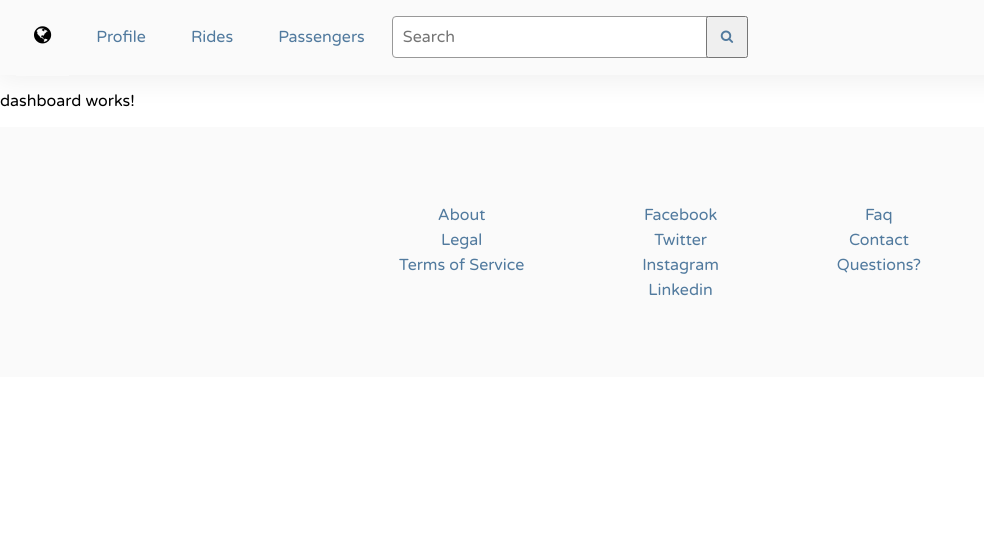
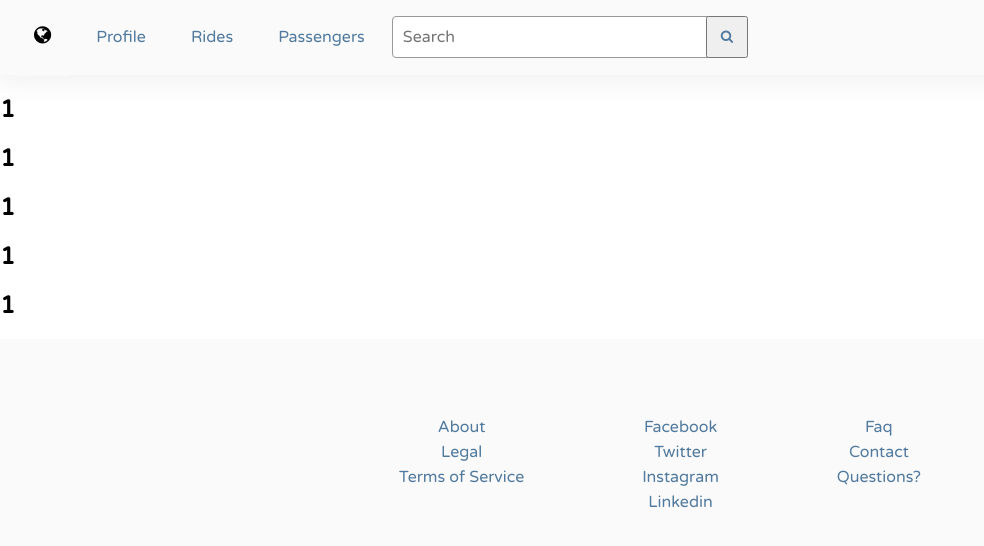
Before and after one commit to lukepfeiffer/gPool, an Angular app: page /dashboard in a window 1280 px wide. Shown: the top 546 px of the page, without its empty margins (0-984 px from the left). Built offline with nearby package versions, Linux system fonts and the light colour scheme.

Commit message:
Fix compile errors

```diff
--- a/src/app/dashboard/dashboard.component.html
+++ b/src/app/dashboard/dashboard.component.html
@@ -1,4 +1,7 @@
 <app-user-nav></app-user-nav>
-<p>
-  dashboard works!
-</p>
+
+<div class="rides">
+  <div *ngFor="let ride of rides" class="ride">
+    <h2> {{ride.id}}</h2>
+  </div>
+</div>
--- a/src/app/dashboard/dashboard.component.ts
+++ b/src/app/dashboard/dashboard.component.ts
@@ -1,11 +1,15 @@
 import { Component, OnInit } from '@angular/core';
+import { Ride } from "../ride";
+import { RIDES } from "../rides-list";
 
 @Component({
   selector: 'app-dashboard',
   templateUrl: './dashboard.component.html',
   styleUrls: ['./dashboard.component.scss']
 })
+
 export class DashboardComponent implements OnInit {
+  rides = RIDES;
 
   constructor() { }
 
--- /dev/null
+++ b/src/app/ride.ts
@@ -0,0 +1,10 @@
+export class Ride{
+  user_id: number;
+  id: number;
+  num_seats: number;
+  description: string;
+  from: string;
+  to: string;
+  date: string;
+  time: string;
+}
--- /dev/null
+++ b/src/app/rides-list.ts
@@ -0,0 +1,22 @@
+import { Ride } from './ride';
+export const RIDES: Ride[] = [
+  { user_id: 1, id: 1, num_seats: 2, from: "Gainesville", to: "Jacksonville", time: "1:00pm", date: "11/22/2017",
+    description: "Lorem ipsum dolor sit amet, consectetur adipiscing elit. Suspendisse non dolor eu nibh posuere hendrerit ut vitae lorem. Vivamus sagittis urna sit amet molestie semper. Aenean ornare elementum ullamcorper. Cras convallis et dui id vulputate."
+  },
+
+  { user_id: 1, id: 1, num_seats: 2, from: "Gainesville", to: "Jacksonville", time: "1:00pm", date: "11/22/2017",
+    description: "Lorem ipsum dolor sit amet, consectetur adipiscing elit. Suspendisse non dolor eu nibh posuere hendrerit ut vitae lorem. Vivamus sagittis urna sit amet molestie semper. Aenean ornare elementum ullamcorper. Cras convallis et dui id vulputate."
+  },
+
+  { user_id: 1, id: 1, num_seats: 2, from: "Gainesville", to: "Jacksonville", time: "1:00pm", date: "11/22/2017",
+    description: "Lorem ipsum dolor sit amet, consectetur adipiscing elit. Suspendisse non dolor eu nibh posuere hendrerit ut vitae lorem. Vivamus sagittis urna sit amet molestie semper. Aenean ornare elementum ullamcorper. Cras convallis et dui id vulputate."
+  },
+
+  { user_id: 1, id: 1, num_seats: 2, from: "Gainesville", to: "Jacksonville", time: "1:00pm", date: "11/22/2017",
+    description: "Lorem ipsum dolor sit amet, consectetur adipiscing elit. Suspendisse non dolor eu nibh posuere hendrerit ut vitae lorem. Vivamus sagittis urna sit amet molestie semper. Aenean ornare elementum ullamcorper. Cras convallis et dui id vulputate."
+  },
+
+  { user_id: 1, id: 1, num_seats: 2, from: "Gainesville", to: "Jacksonville", time: "1:00pm", date: "11/22/2017",
+    description: "Lorem ipsum dolor sit amet, consectetur adipiscing elit. Suspendisse non dolor eu nibh posuere hendrerit ut vitae lorem. Vivamus sagittis urna sit amet molestie semper. Aenean ornare elementum ullamcorper. Cras convallis et dui id vulputate."
+  }
+]
```
